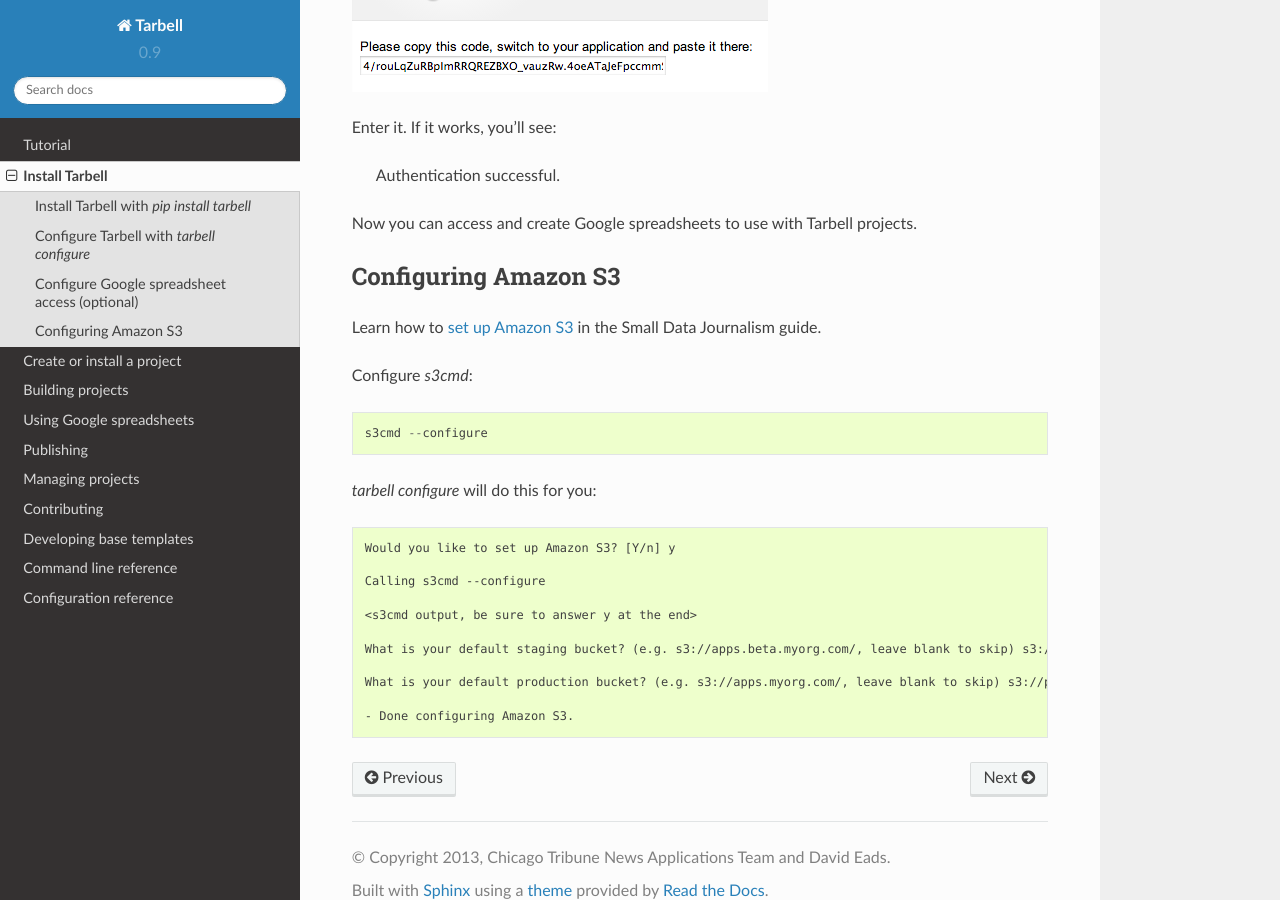
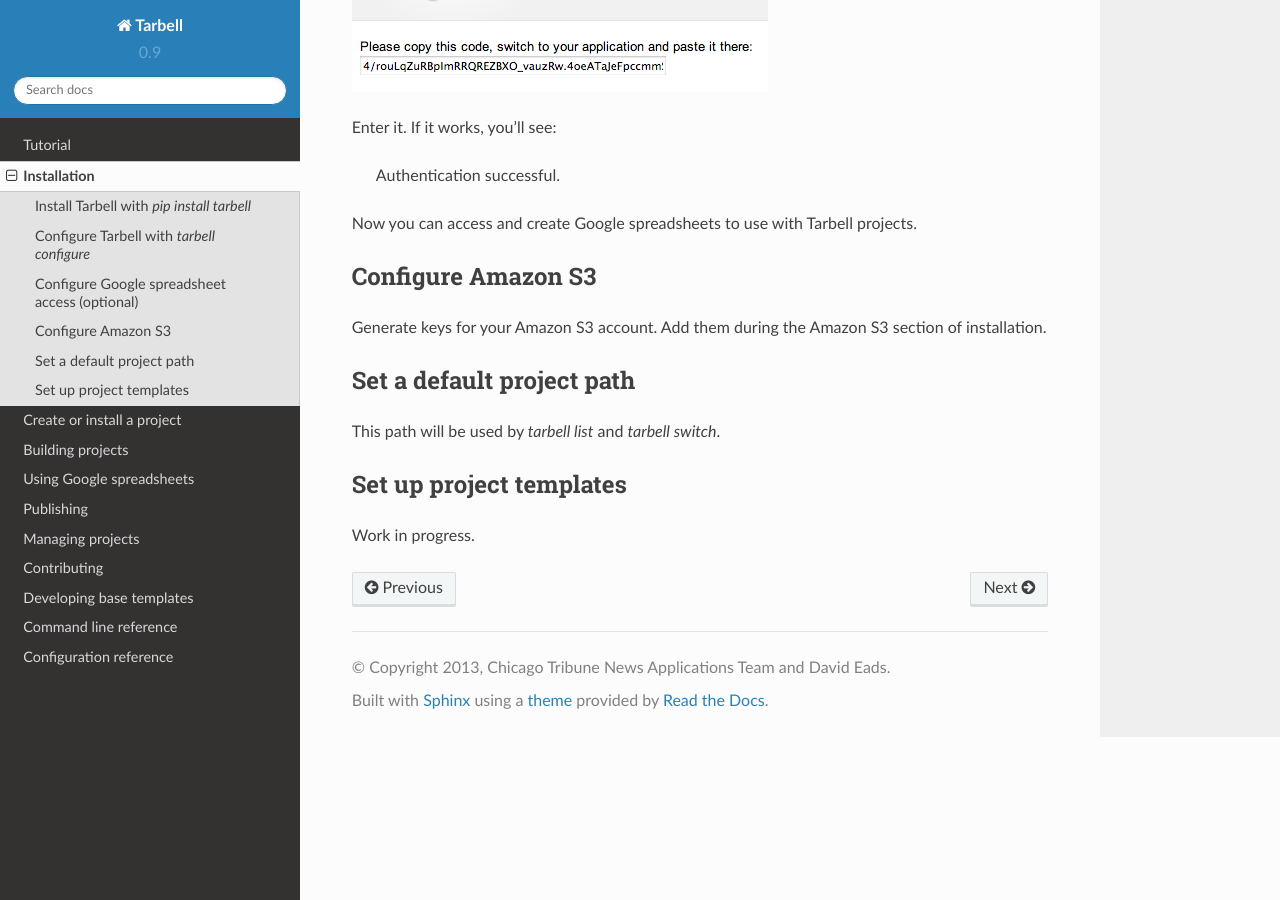
Before and after one commit to tarbell-project/tarbell, a Sphinx documentation site: the page built from tarbell/docs/install.rst, in a window 1280 px wide and 900 px high, scrolled down 4333 px. Built offline with Sphinx 7.4.7 and the Read the Docs theme 2.0.0, drawn with Linux system fonts in a browser that asks for light colours; some of the changed text lies outside the part shown.

Commit message:
doc updates

```diff
--- a/tarbell/docs/install.rst
+++ b/tarbell/docs/install.rst
@@ -1,6 +1,6 @@
-===============
-Install Tarbell
-===============
+============
+Installation
+============
 
 Install Tarbell with `pip install tarbell`
 ------------------------------------------
@@ -31,7 +31,7 @@
 within your organization, but do not share this file anywhere public.
 
 Log in to the `Google API Developer Console
-<https://code.google.com/apis/console/>`_ and create a new project:
+<https://code.google.com/apis/console/b/0/?noredirect>`_ and create a new project:
 
 .. image:: create_1.png
    :width: 700px
@@ -88,26 +88,17 @@
 
 Now you can access and create Google spreadsheets to use with Tarbell projects.
 
-Configuring Amazon S3
----------------------
+Configure Amazon S3
+-------------------
 
-Learn how to `set up Amazon S3 <http://www.smalldatajournalism.com/projects/one-offs/using-amazon-s3/>`_ in
-the Small Data Journalism guide.
+Generate keys for your Amazon S3 account. Add them during the Amazon S3 section of installation.
 
-Configure `s3cmd`::
+Set a default project path
+--------------------------
 
-  s3cmd --configure
+This path will be used by `tarbell list` and `tarbell switch`.
 
-`tarbell configure` will do this for you::
+Set up project templates
+------------------------
 
-  Would you like to set up Amazon S3? [Y/n] y
-
-  Calling s3cmd --configure
-
-  <s3cmd output, be sure to answer y at the end>
-
-  What is your default staging bucket? (e.g. s3://apps.beta.myorg.com/, leave blank to skip) s3://projects.beta.coolorg.net/
-
-  What is your default production bucket? (e.g. s3://apps.myorg.com/, leave blank to skip) s3://projects.coolorg.net/
-
-  - Done configuring Amazon S3.
+Work in progress.
```
Also changed, not shown: tarbell/docs/build.rst (+15 -6 lines), tarbell/docs/managingprojects.rst (+9 -0 lines), tarbell/docs/publish.rst (+21 -0 lines), tarbell/docs/tutorial.rst (+1 -30 lines).
